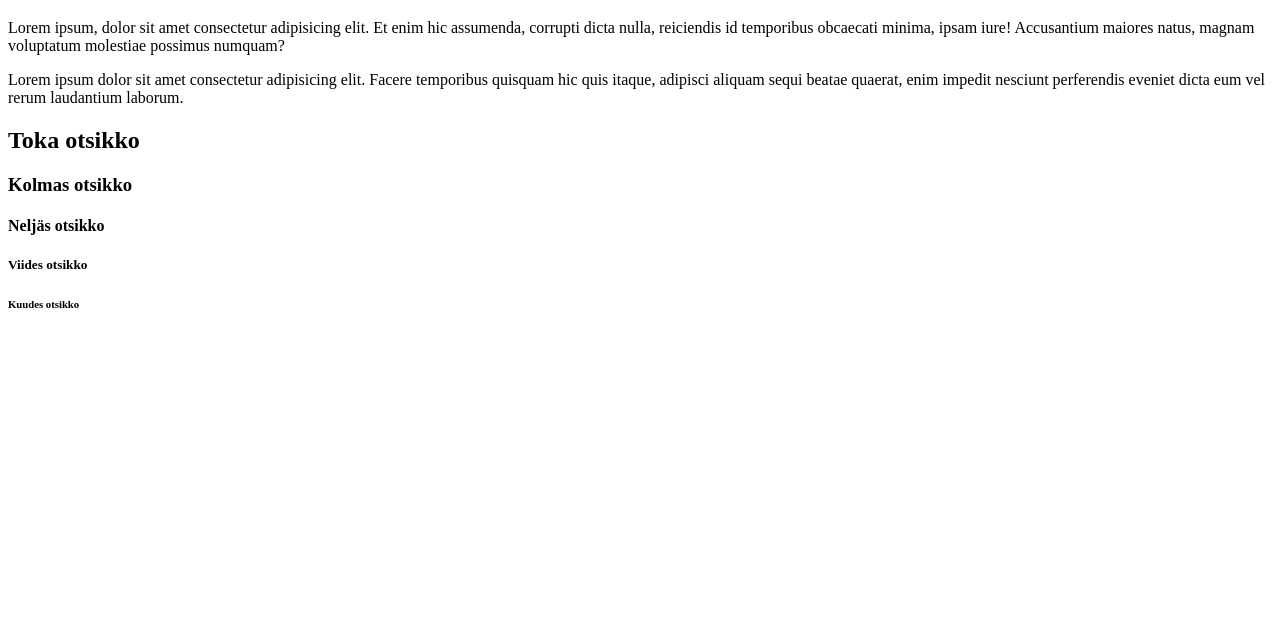
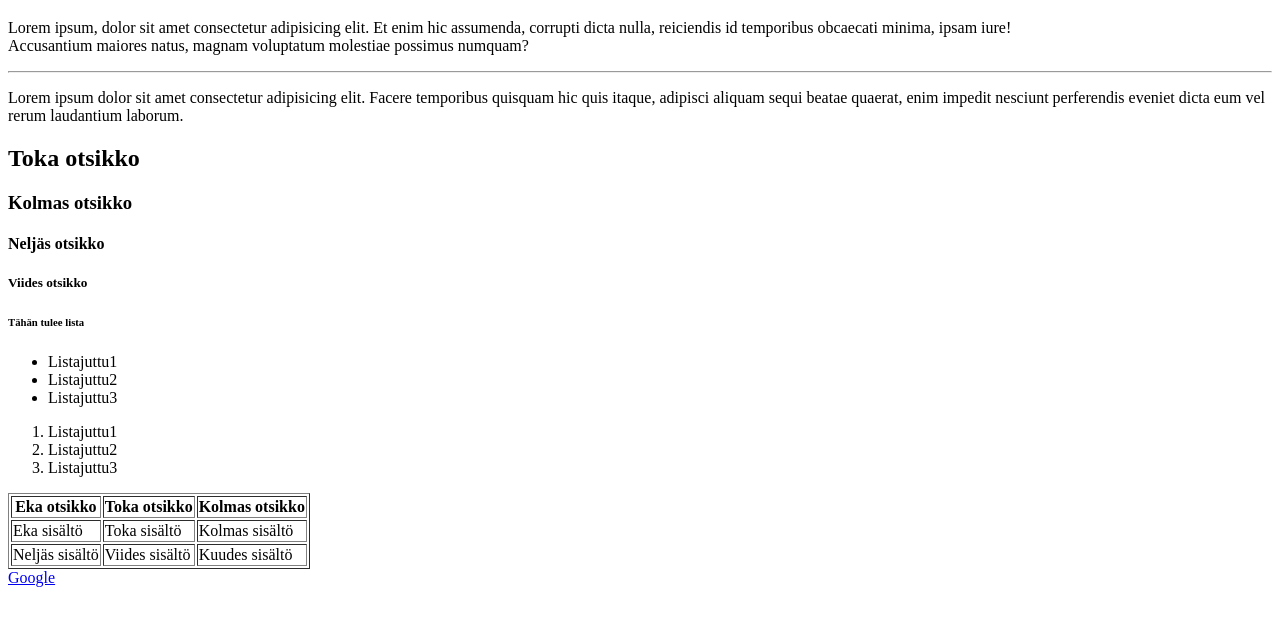
Before and after one commit to MiraAVorne/ohjelmointiharjoituksia, a plain HTML site: page index.html in a window 1280 px wide. Shown: the part 61-686 px from the top of the page. Drawn offline with Linux system fonts and the light colour scheme.

Commit message:
20201026

```diff
--- a/index.html
+++ b/index.html
@@ -1,5 +1,6 @@
 <!DOCTYPE html>
 <!--Tähän tulee kommentteja-->
+<!--w3schools.com-->
 <HTML>
   <HEAD>
     <TITLE>Miran sivu</TITLE>
@@ -7,8 +8,9 @@
   <BODY>
     <h1>Eka otsikko</h1>
     <p>
-      Lorem ipsum, dolor sit amet consectetur adipisicing elit. Et enim hic assumenda, corrupti dicta nulla, reiciendis id temporibus obcaecati minima, ipsam iure! Accusantium maiores natus, magnam voluptatum molestiae possimus numquam?
+      Lorem ipsum, dolor sit amet consectetur adipisicing elit. Et enim hic assumenda, corrupti dicta nulla, reiciendis id temporibus obcaecati minima, ipsam iure! <br />Accusantium maiores natus, magnam voluptatum molestiae possimus numquam?
     </p>
+    <hr />
     <p>
       Lorem ipsum dolor sit amet consectetur adipisicing elit. Facere temporibus quisquam hic quis itaque, adipisci aliquam sequi beatae quaerat, enim impedit nesciunt perferendis eveniet dicta eum vel rerum laudantium laborum.
     </p>
@@ -16,7 +18,34 @@
     <h3>Kolmas otsikko</h3>
     <h4>Neljäs otsikko</h4>
     <h5>Viides otsikko</h5>
-    <h6>Kuudes otsikko</h6>
-
+    <h6>Tähän tulee lista</h6>
+    <ul>
+      <li>Listajuttu1</li>
+      <li>Listajuttu2</li>
+      <li>Listajuttu3</li>
+    </ul>
+    <ol>
+      <li>Listajuttu1</li>
+      <li>Listajuttu2</li>
+      <li>Listajuttu3</li>
+    </ol>
+    <table border="1px">
+      <tr>
+        <th>Eka otsikko</th>
+        <th>Toka otsikko</th>
+        <th>Kolmas otsikko</th>
+      </tr>
+      <tr>
+        <td>Eka sisältö</td>
+        <td>Toka sisältö</td>
+        <td>Kolmas sisältö</td>
+      </tr>
+      <tr>
+        <td>Neljäs sisältö</td>
+        <td>Viides sisältö</td>
+        <td>Kuudes sisältö</td>
+      </tr>
+    </table>
+    <a href="http://google.com" target="_blank">Google</a>
   </BODY>
 </HTML>
```
